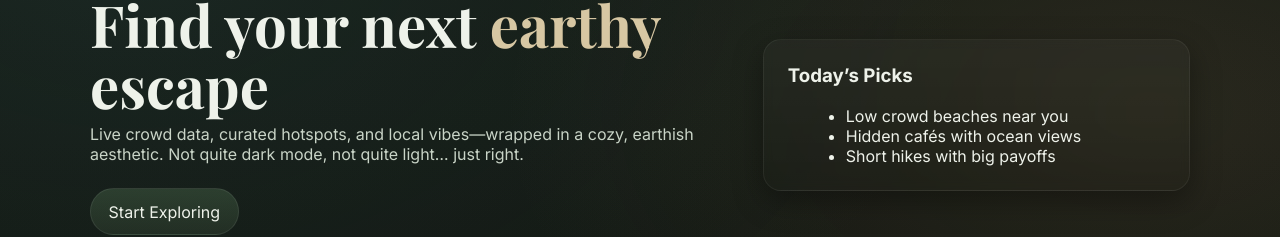
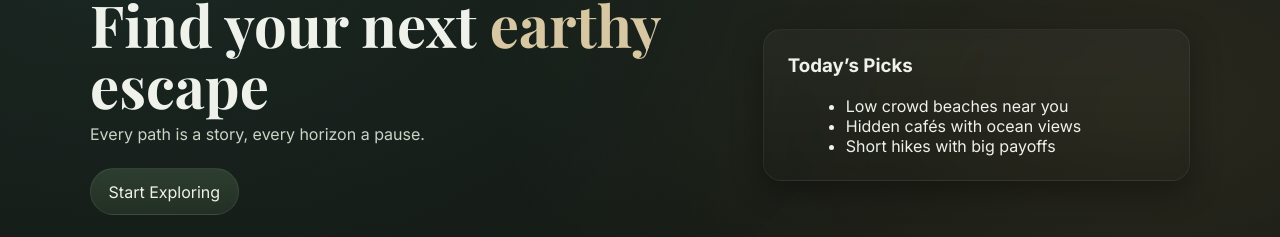
Before and after one commit to therohandas/Bon-Journee, a React (Vite) app: page / in a window 1280 px wide. Shown: the part 128-365 px from the top of the page. Built offline with nearby package versions, Linux system fonts and the light colour scheme.

Commit message:
Update Hero.jsx

```diff
--- a/src/components/Hero.jsx
+++ b/src/components/Hero.jsx
@@ -10,8 +10,8 @@ export default function Hero(){
         transition={{ duration: .6, ease: 'easeOut' }}
       >
         <h1>Find your next <span style={{color:'var(--e-sand)'}}>earthy</span> escape</h1>
-        <p>Live crowd data, curated hotspots, and local vibes—wrapped in a cozy, earthish aesthetic. Not quite dark mode, not quite light… just right.</p>
-        <Link to="/location/1" className="btn">Start Exploring</Link>
+        <p>Every path is a story, every horizon a pause.</p>
+        <Link to="/explore" className="btn">Start Exploring</Link>
       </motion.div>
 
       <motion.div
```
